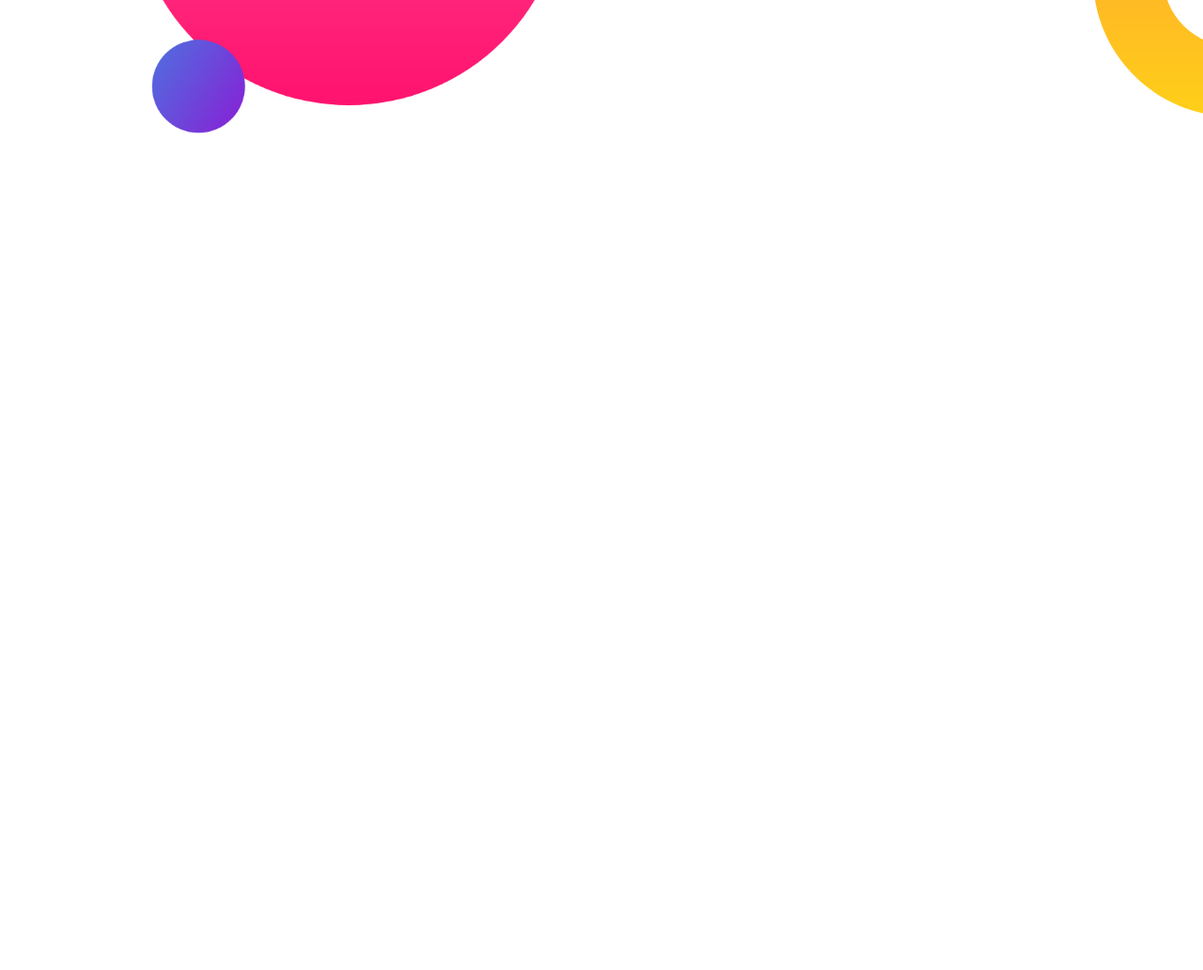
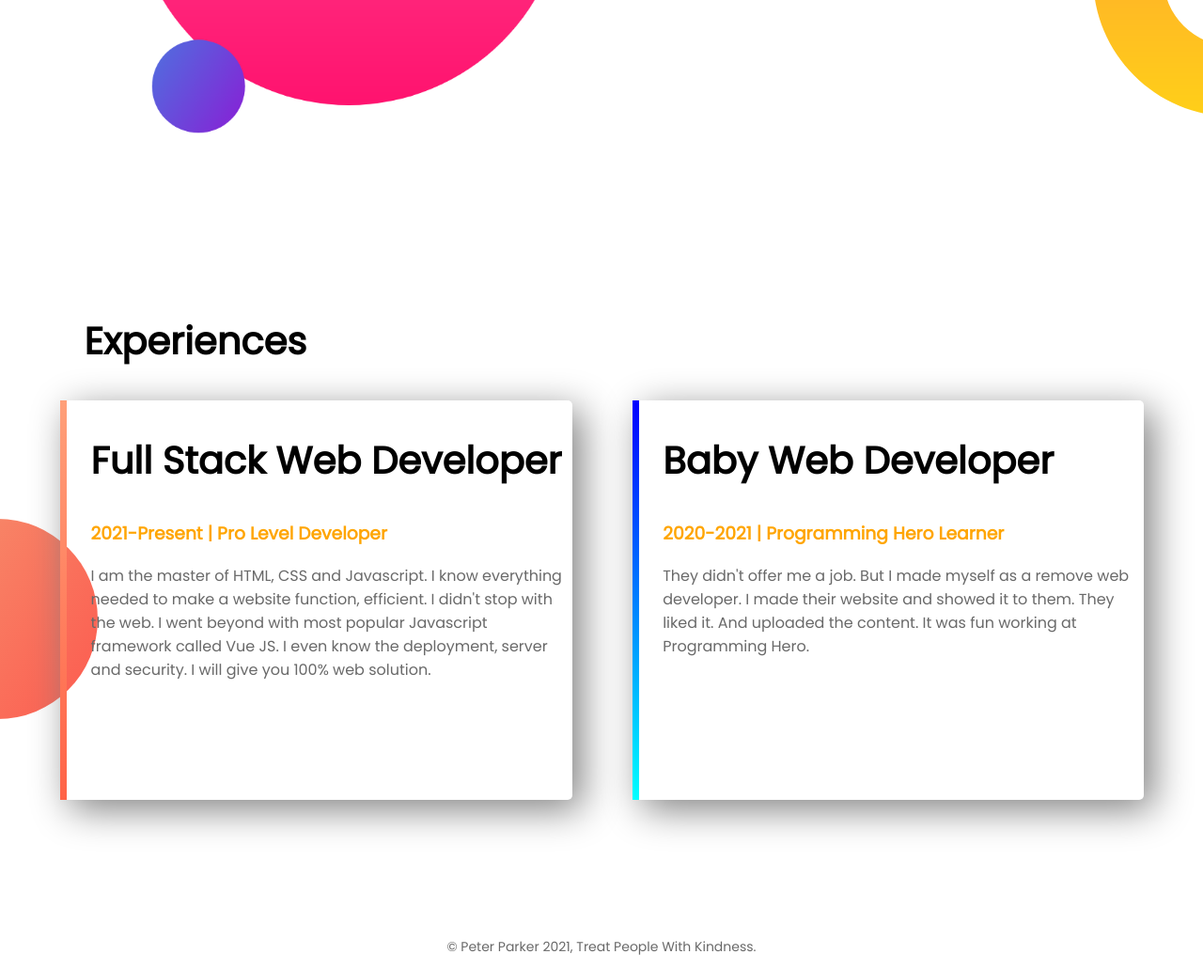
Before and after one commit to shakilemon654/web-portfolio, a plain HTML site: page index.html in a window 1280 px wide. Shown: the part 1000-2032 px from the top of the page at 94% size. Before the commit the page ends 1300 px from the top, so only its background shows below. Drawn offline with Linux system fonts and the light colour scheme.

Commit message:
first website complete

```diff
--- a/index.html
+++ b/index.html
@@ -11,7 +11,7 @@
     <section class="top-banner">
         <div class="half-width">
             <h1>Welcome To</h1>
-            <h1><span class="name-highlight">Peter Parker</span> World</h1>
+            <h1><span class="orange-highlight">Peter Parker</span> World</h1>
             <h3>Build Climber and Train Stopper</h3>
             <p>You might saw me jumping, climbing buildings, and stopping trains. But nobody pays me a dime for that work. That's why I am learning and mastering web development. I will not stop until I become the Web Development Hero.</p>
             <a class="link-button" target="_blank" href="https://www.youtube.com/">HIRE ME</a>
@@ -31,5 +31,21 @@
             <a class="link-button" target="_blank" href="https://www.google.com/">DOWNLOAD RESUME</a>
         </div>
     </section>
+    <section class="experience-area">
+        <h2 id="experiences">Experiences</h2>
+        <div id="full-stack" class="half-width box-shadow">
+            <h2>Full Stack Web Developer</h2>
+            <h3 class="orange-highlight">2021-Present | Pro Level Developer</h3>
+            <p>I am the master of HTML, CSS and Javascript. I know everything needed to make a website function, efficient. I didn't stop with the web. I went beyond with most popular Javascript framework called Vue JS. I even know the deployment, server and security. I will give you 100% web solution.</p>
+        </div>
+        <div id="baby-web" class="half-width box-shadow">
+            <h2>Baby Web Developer</h2>
+            <h3 class="orange-highlight">2020-2021 | Programming Hero Learner</h3>
+            <p>They didn't offer me a job. But I made myself as a remove web developer. I made their website and showed it to them. They liked it. And uploaded the content. It was fun working at Programming Hero.</p>
+        </div>
+    </section>
+    <footer>
+        <p>© Peter Parker 2021, Treat People With Kindness.</p>
+    </footer>
 </body>
 </html>
--- a/style.css
+++ b/style.css
@@ -12,7 +12,7 @@ h1{
     font-size: 50px;
 }
 
-.name-highlight{
+.orange-highlight{
     color: orange;
 }
 
@@ -22,6 +22,10 @@ h2{
 
 p{
     color: dimgray;
+}
+
+#experiences{
+    margin-left: 7%;
 }
 
 .link-button{
@@ -57,3 +61,31 @@ p{
     background-repeat: no-repeat;
     background-position: right;
 }
+
+.box-shadow{
+    box-shadow: 10px 10px 40px gray;
+    border-radius: 5px;
+    height: 85%;
+}
+
+.experience-area{
+    background-image: url(images/exp-bg.png);
+    background-repeat: no-repeat;
+    background-position: left;
+}
+#full-stack{
+    border-left: 7px solid;
+    border-image: linear-gradient(180deg, lightsalmon, tomato);
+    border-image-slice: 1;
+}
+#baby-web{
+    border-left: 7px solid;
+    border-image: linear-gradient(180deg, blue, cyan);
+    border-image-slice: 1;
+
+}
+
+footer p{
+    text-align: center;
+    font-size: 14px;
+}
```
